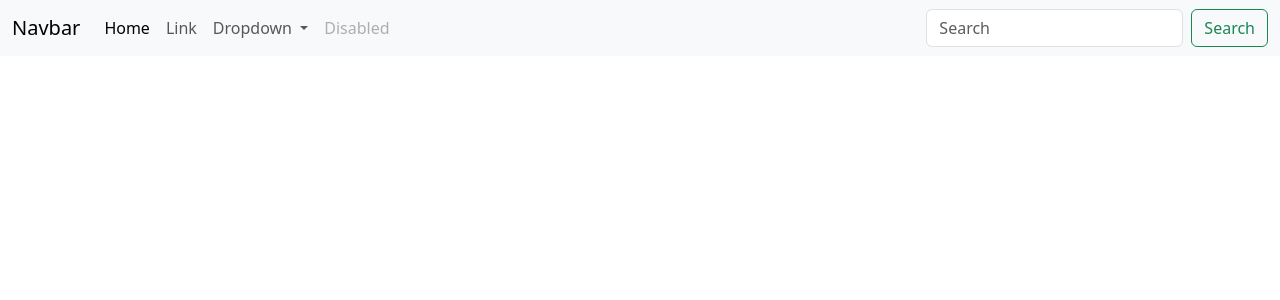
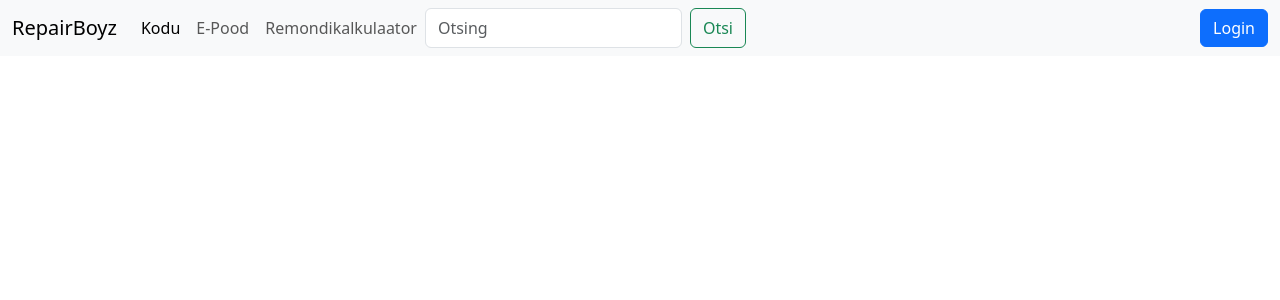
Before and after one commit to Romar-II/repairfront, a Vue app: page / in a window 1280 px wide. Shown: the top 300 px of the page. Built offline with nearby package versions, Linux system fonts and the light colour scheme.

Commit message:
master updated settings

```diff
--- a/src/App.vue
+++ b/src/App.vue
@@ -1,37 +1,31 @@
 <template>
   <nav class="navbar navbar-expand-lg bg-body-tertiary">
     <div class="container-fluid">
-      <a class="navbar-brand" href="#">Navbar</a>
-      <button class="navbar-toggler" type="button" data-bs-toggle="collapse" data-bs-target="#navbarSupportedContent" aria-controls="navbarSupportedContent" aria-expanded="false" aria-label="Toggle navigation">
+      <button class="navbar-toggler" type="button" data-bs-toggle="collapse" data-bs-target="#navbarTogglerDemo01" aria-controls="navbarTogglerDemo01" aria-expanded="false" aria-label="Toggle navigation">
         <span class="navbar-toggler-icon"></span>
       </button>
-      <div class="collapse navbar-collapse" id="navbarSupportedContent">
+      <div class="collapse navbar-collapse" id="navbarTogglerDemo01">
+        <a class="navbar-brand" href="#">RepairBoyz</a>
         <ul class="navbar-nav me-auto mb-2 mb-lg-0">
           <li class="nav-item">
-            <a class="nav-link active" aria-current="page" href="#">Home</a>
+            <a class="nav-link active" aria-current="page" href="#">Kodu</a>
           </li>
           <li class="nav-item">
-            <a class="nav-link" href="#">Link</a>
-          </li>
-          <li class="nav-item dropdown">
-            <a class="nav-link dropdown-toggle" href="#" role="button" data-bs-toggle="dropdown" aria-expanded="false">
-              Dropdown
-            </a>
-            <ul class="dropdown-menu">
-              <li><a class="dropdown-item" href="#">Action</a></li>
-              <li><a class="dropdown-item" href="#">Another action</a></li>
-              <li><hr class="dropdown-divider"></li>
-              <li><a class="dropdown-item" href="#">Something else here</a></li>
-            </ul>
+            <a class="nav-link" href="#">E-Pood</a>
           </li>
           <li class="nav-item">
-            <a class="nav-link disabled" aria-disabled="true">Disabled</a>
+            <a class="nav-link" href="#">Remondikalkulaator</a>
           </li>
+
+          <form class="d-flex" role="search">
+            <input class="form-control me-2" type="search" placeholder="Otsing" aria-label="Search">
+            <button class="btn btn-outline-success" type="submit">Otsi</button>
+          </form>
+
         </ul>
-        <form class="d-flex" role="search">
-          <input class="form-control me-2" type="search" placeholder="Search" aria-label="Search">
-          <button class="btn btn-outline-success" type="submit">Search</button>
-        </form>
+        <button type="button" class="btn btn-primary">Login</button>
+
+
       </div>
     </div>
   </nav>
```
